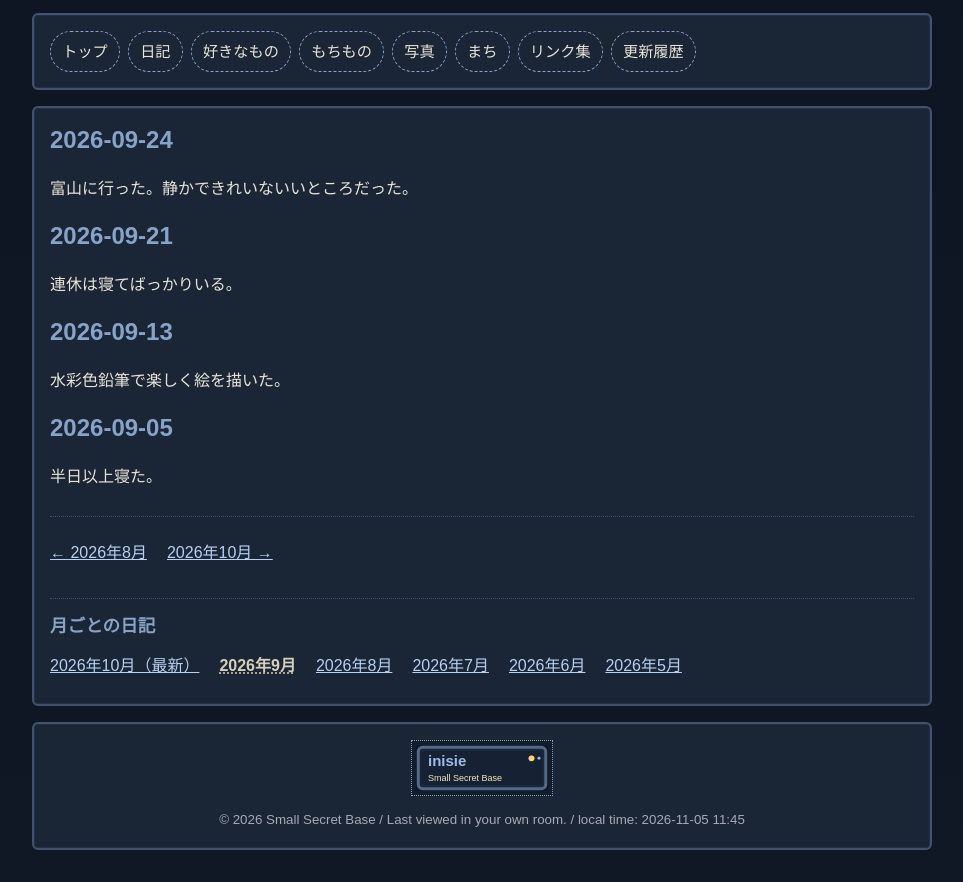
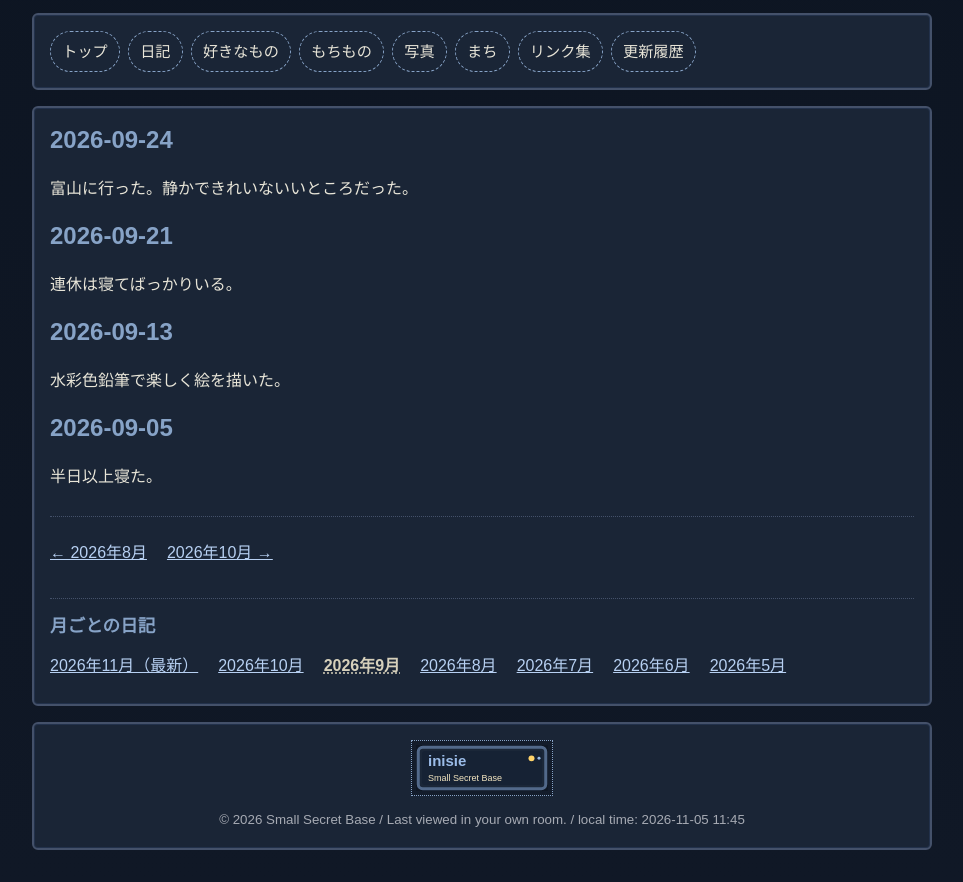
Before and after one commit to keisan-tsukuru/inisie, a plain HTML site: page diary-2026-09.html in a window 1280 px wide. Shown: the part 157-1039 px from the top of the page, without its empty margins (158-1121 px from the left). Drawn offline with Linux system fonts and the light colour scheme.

Commit message:
11月の日記と月別リンクを更新

```diff
--- a/diary-2026-09.html
+++ b/diary-2026-09.html
@@ -47,13 +47,14 @@
 
         <nav class="diary-month-nav" aria-label="前後の月">
           <a href="diary-2026-08.html" rel="prev">← 2026年8月</a>
-          <a href="diary.html" rel="next">2026年10月 →</a>
+          <a href="diary-2026-10.html" rel="next">2026年10月 →</a>
         </nav>
 
         <nav class="diary-archive" aria-labelledby="archive-heading">
           <h2 id="archive-heading">月ごとの日記</h2>
           <ul class="diary-month-list">
-            <li><a href="diary.html">2026年10月（最新）</a></li>
+            <li><a href="diary.html">2026年11月（最新）</a></li>
+            <li><a href="diary-2026-10.html">2026年10月</a></li>
             <li><a href="diary-2026-09.html" aria-current="page">2026年9月</a></li>
             <li><a href="diary-2026-08.html">2026年8月</a></li>
             <li><a href="diary-2026-07.html">2026年7月</a></li>
```
